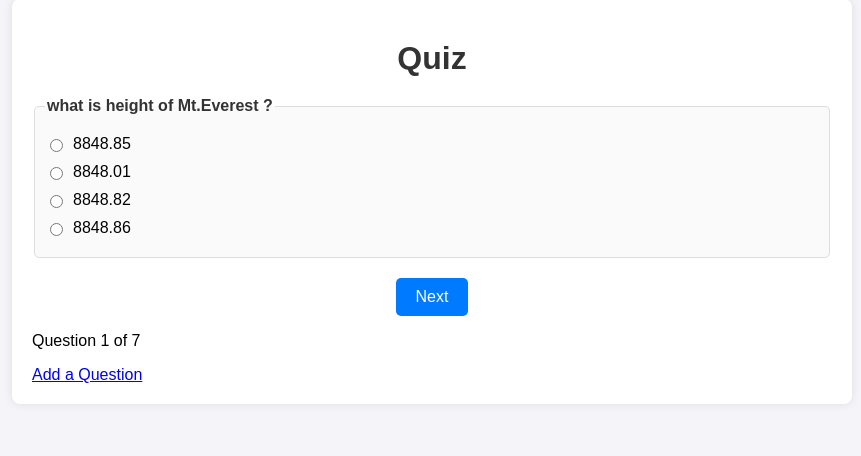
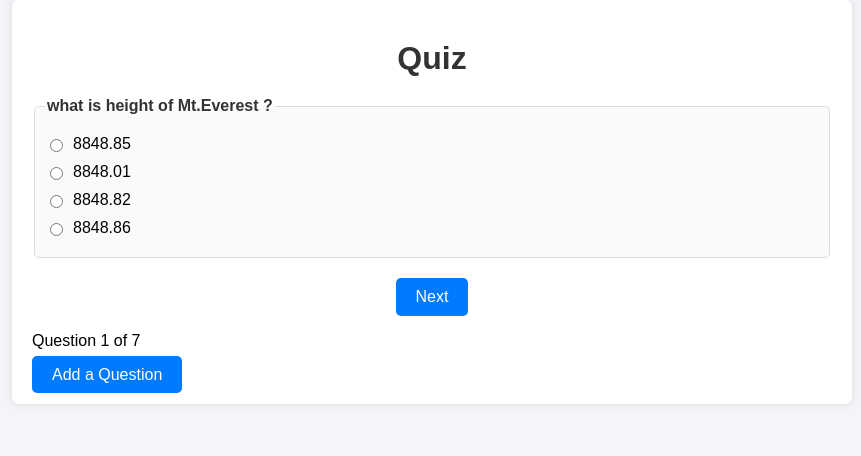
Before and after one commit to Manish-Rajbanshi/quiz_app, a Django app: page /quiz/ in a window 1280 px wide. Shown: the part 21-477 px from the top of the page, without its empty margins (208-1069 px from the left). Run offline with Django 5.2, Linux system fonts and the light colour scheme; data comes from the database, SQL or seed files in the repository; both versions use the stored data as it was after the commit.

Commit message:
update changes

```diff
--- a/quiz/static/styles.css
+++ b/quiz/static/styles.css
@@ -94,10 +94,14 @@ body {
     cursor: pointer;
     font-size: 16px;
     align-self: center;
+    text-decoration: none;
+
 }
 
 .submit-button:hover {
     background-color: #0056b3;
+    text-decoration: none;
+
 }
 
 body {
@@ -158,10 +162,13 @@ body {
     cursor: pointer;
     font-size: 16px;
     align-self: center;
+    text-decoration: line-through;
+    text-decoration: none;
 }
 
 .add-form .submit-button:hover {
     background-color: #218838;
+    text-decoration: none;
 }
 
 /* Back link styles */
--- a/quiz/templates/quiz.html
+++ b/quiz/templates/quiz.html
@@ -24,7 +24,10 @@
             <button type="submit" class="submit-button">Next</button>
         </form>
         <p>Question {{ current_question }} of {{ total_questions }}</p>
-        <a href="{% url 'add_question' %}" class="add-link">Add a Question</a>
+
+
+            <a href="{% url 'add_question' %}" class="submit-button" style="text-decoration: none;">Add a Question</a>
+
     </div>
 
 </body>
```
Also changed, not shown: db.sqlite3.
